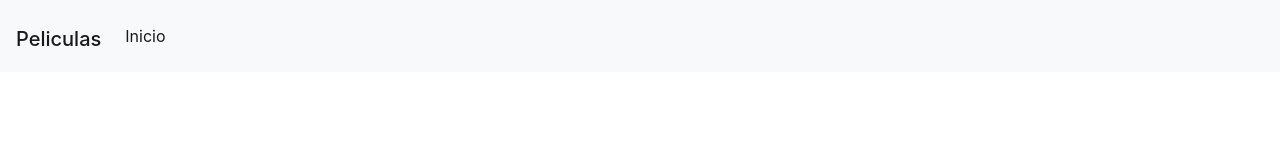
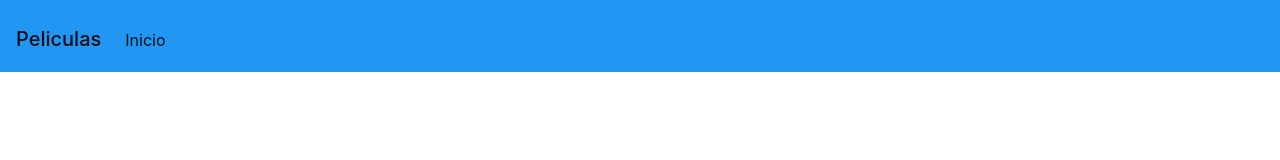
Before and after one commit to rubenlorenzo/movies, a plain HTML site: page index.html in a window 1280 px wide. Drawn offline with nearby package versions, Linux system fonts and the light colour scheme.

Commit message:
add css style, modify nav color and alignment

```diff
--- /dev/null
+++ b/css/style.css
@@ -0,0 +1,7 @@
+.navbar{
+    background-color: #2196f3;
+}
+
+.nav-item {
+    margin-top: 0.45em;
+}
--- a/index.html
+++ b/index.html
@@ -9,21 +9,21 @@
     <script src="https://code.jquery.com/jquery-3.5.1.slim.min.js" integrity="sha384-DfXdz2htPH0lsSSs5nCTpuj/zy4C+OGpamoFVy38MVBnE+IbbVYUew+OrCXaRkfj" crossorigin="anonymous"></script>
     <script src="https://cdn.jsdelivr.net/npm/popper.js@1.16.1/dist/umd/popper.min.js" integrity="sha384-9/reFTGAW83EW2RDu2S0VKaIzap3H66lZH81PoYlFhbGU+6BZp6G7niu735Sk7lN" crossorigin="anonymous"></script>
     <script src="https://stackpath.bootstrapcdn.com/bootstrap/4.5.2/js/bootstrap.min.js" integrity="sha384-B4gt1jrGC7Jh4AgTPSdUtOBvfO8shuf57BaghqFfPlYxofvL8/KUEfYiJOMMV+rV" crossorigin="anonymous"></script>
+
+    <link rel="stylesheet" href="./css/style.css">
 </head>
 
 <body>
     <header>
-        <nav class="navbar navbar-expand-lg navbar-light bg-light">
+        <nav class="navbar navbar-expand-lg navbar-light">
             <h1><a class="navbar-brand" href="#">Peliculas</a></h1>
-            <button class="navbar-toggler" type="button" data-toggle="collapse" data-target="#navbarSupportedContent" aria-controls="navbarSupportedContent" aria-expanded="false" aria-label="Toggle navigation">
-              <span class="navbar-toggler-icon"></span>
-            </button>
 
             <div class="collapse navbar-collapse" id="navbarSupportedContent">
-              <ul class="navbar-nav mr-auto">
-                <li class="nav-item active">
-                  <a class="nav-link" href="#">Inicio <span class="sr-only">(current)</span></a>
-                </li>
+                <ul class="navbar-nav mr-auto">
+                    <li class="nav-item active">
+                        <a class="nav-link" href="#">Inicio <span class="sr-only">(current)</span></a>
+                    </li>
+                </ul>
             </div>
           </nav>
     </header>
```
